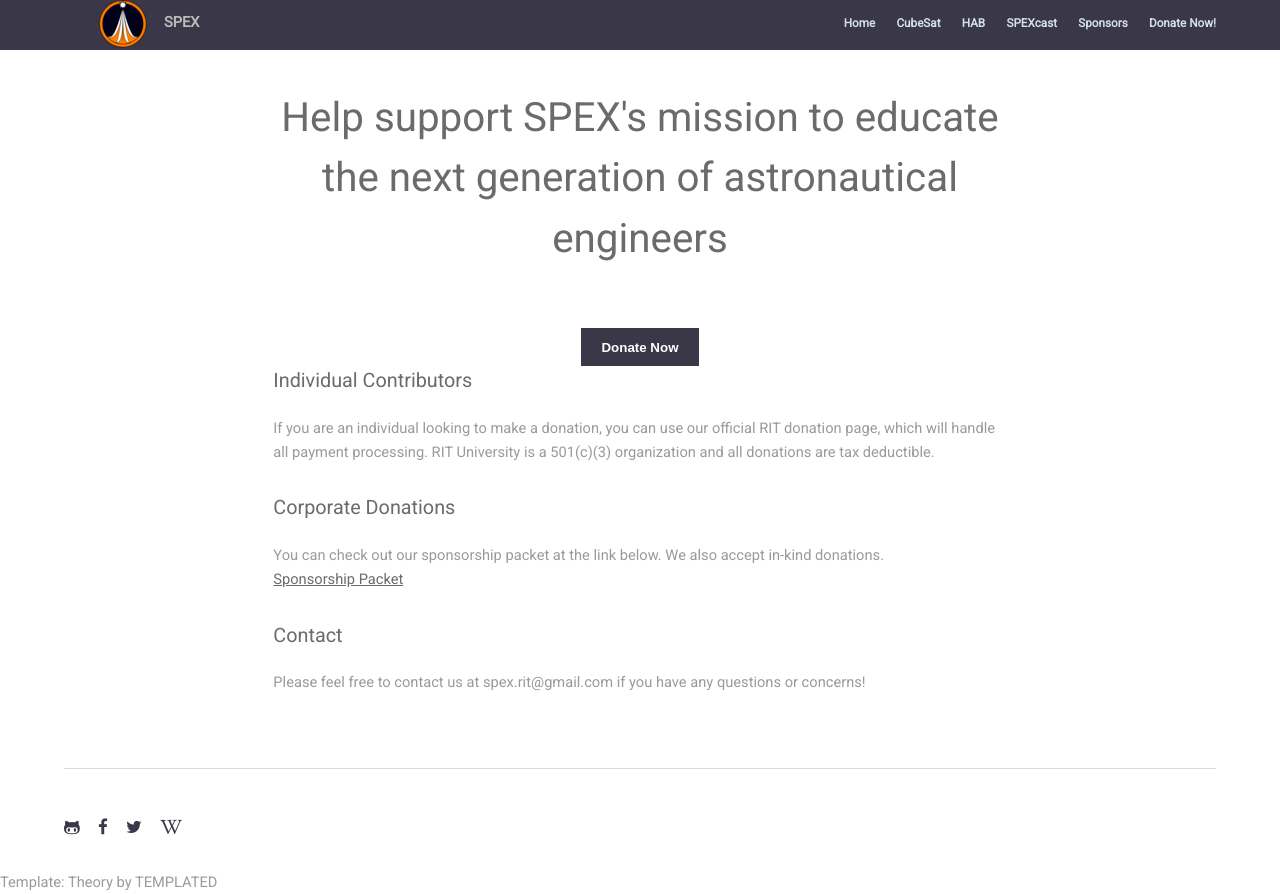
After one commit to rit-spex/SPEXSite, a Flask app: page /donate/ in a window 1280 px wide. The commit adds this page. Run offline with Flask 2, Linux system fonts and the light colour scheme.

Commit message:
Add donation link and donation page to site

```diff
--- a/spex.py
+++ b/spex.py
@@ -29,6 +29,10 @@ def spexcast():
 def sponsors():
     return render_template('sponsors.html')
 
+@app.route('/donate/')
+def donate():
+    return render_template('donate.html')
+
 @app.route('/statistics/')
 def stats():
     return redirect('http://hab-web-client-hab-telemetry-server.app.csh.rit.edu/statistics')
--- a/static/css/custom.css
+++ b/static/css/custom.css
@@ -122,3 +122,9 @@ a {
   margin: auto;
   text-align: center;
 }
+
+.donateLink {
+  margin:auto;
+  display:block;
+  text-align: center;
+}
--- a/templates/baseinfo.html
+++ b/templates/baseinfo.html
@@ -41,6 +41,7 @@
 						<a href="/hab/">HAB</a>
 						<a href="/spexcast/">SPEXcast</a>
 						<a href="/sponsors/">Sponsors</a>
+						<a href="/donate/">Donate Now!</a>
 					</nav>
 					<a href="#navPanel" class="navPanelToggle"><span class="fa fa-bars"></span></a>
 				</div>
@@ -60,6 +61,7 @@
 						</ul>
 					</div>
 				</div>
+				Template: Theory by TEMPLATED
 			</footer>
 
 		<!-- Scripts -->
--- /dev/null
+++ b/templates/donate.html
@@ -0,0 +1,37 @@
+{% extends "baseinfo.html" %}
+{% block description %}SPEX's projects and accomplishments wouldn't be possible without its supporters and sponsors.{% endblock %}
+{% block title %}
+SPEX Sponsors
+{% endblock %}
+{% block content %}
+<section id="three" class="wrapper">
+  <div class="inner wset">
+    <header class="align-center">
+        <h2>Help support SPEX's mission to educate the next generation of astronautical engineers</h2>
+    </header>
+    <div>
+      <div>
+        <a class="donateLink" href="https://securelb.imodules.com/s/1624/index-giving.aspx?sid=1624&amp;gid=1&amp;pgid=705&amp;cid=1466&amp;fid=1466&amp;gfid=800&amp;bledit=1&amp;dids=651" ><button class="button special" >Donate Now</button></a>
+      <div>
+      <h3>Individual Contributors</h3>
+      <p>
+        If you are an individual looking to make a donation, you can use our official RIT donation page, which will handle all payment processing. RIT University is a 501(c)(3) organization and all donations are tax deductible.
+      </p>
+    </div>
+    <div>
+      <h3>Corporate Donations</h3>
+      <p>
+        You can check out our sponsorship packet at the link below. We also accept in-kind donations.
+        <br />
+        <a href="{{ url_for('static', filename='files/SPEX_Sponsorship.pdf') }}">Sponsorship Packet</a>
+      </p>
+    </div>
+    <div>
+      <h3>Contact</h3>
+      <p>
+        Please feel free to contact us at spex.rit@gmail.com if you have any questions or concerns!
+      </p>
+    </div>
+  </div>
+</section>
+{% endblock %}
--- a/templates/generic.html
+++ b/templates/generic.html
@@ -80,6 +80,7 @@
 						</ul>
 					</div>
 				</div>
+				Template: Theory by TEMPLATED
 			</footer>
 
 		<!-- Scripts -->
--- a/templates/index.html
+++ b/templates/index.html
@@ -41,6 +41,7 @@
 						<a href="/hab/">HAB</a>
 						<a href="/spexcast/">SPEXcast</a>
 						<a href="/sponsors/">Sponsors</a>
+						<a href="/donate/">Donate Now!</a>
 					</nav>
 					<a href="#navPanel" class="navPanelToggle"><span class="fa fa-bars"></span></a>
 				</div>
@@ -120,6 +121,7 @@
 						</ul>
 					</div>
 				</div>
+				Template: Theory by TEMPLATED
 			</footer>
 
 		<!-- Scripts -->
```
Also changed, not shown: 1 other file.
